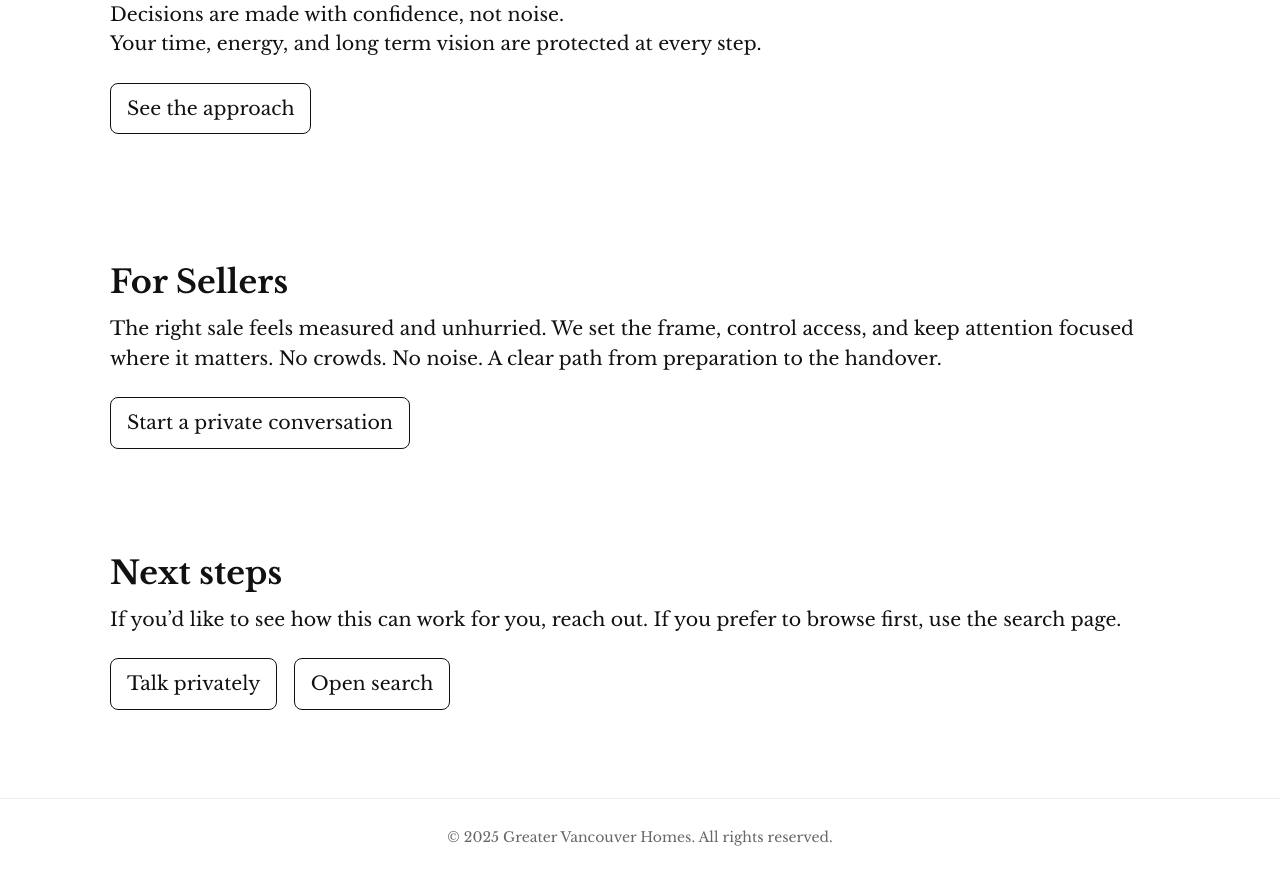
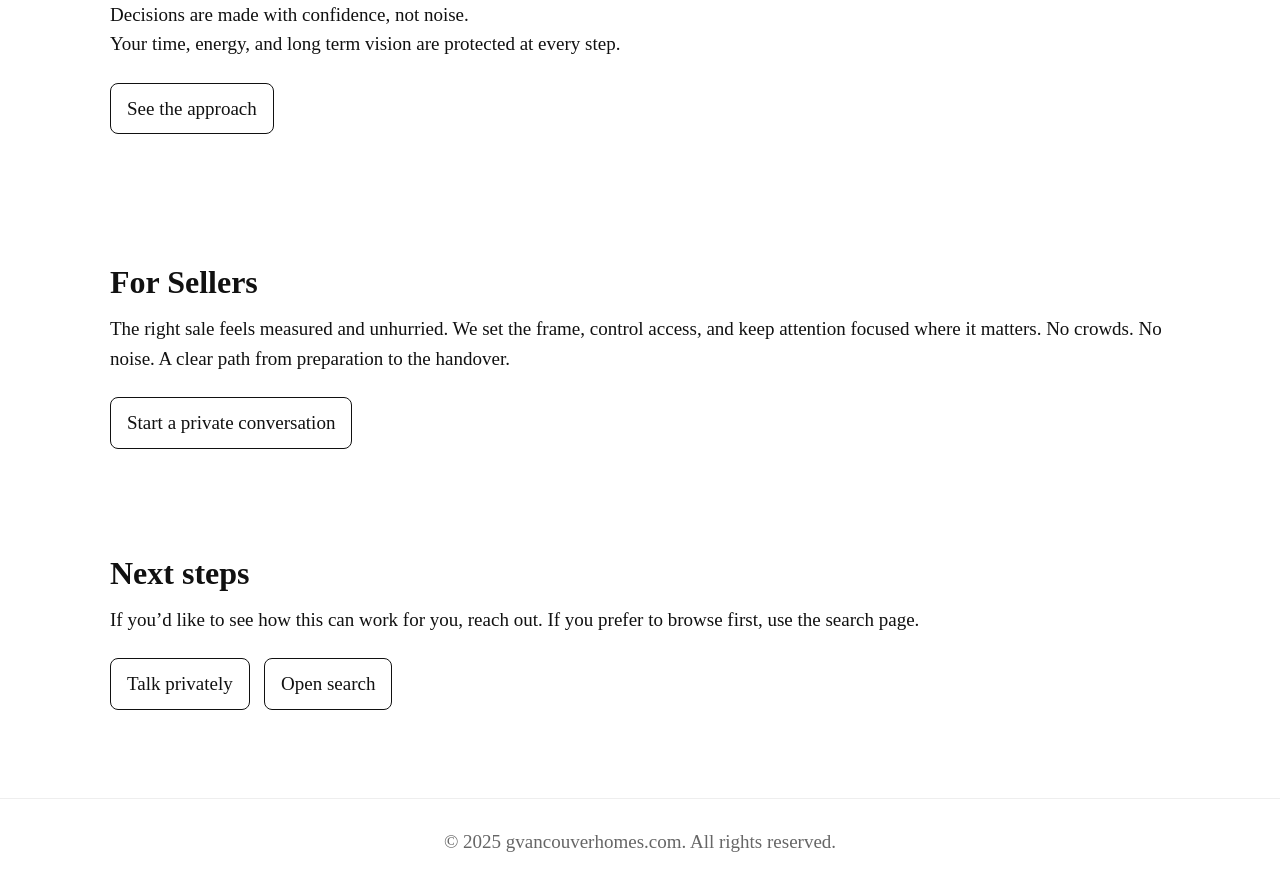
Before and after one commit to gvancouverhomes/gvancouverhomes.github.io, a Jekyll site: the page built from index.md, in a window 1280 px wide and 900 px high, scrolled down 1172 px. Shown: the top 891 px of the window. Built offline with Jekyll 4.4.1, drawn with Linux system fonts in a browser that asks for light colours.

Commit message:
Update default.html
Standardize layout: head, favicon, CSS, and includes

```diff
--- a/_layouts/default.html
+++ b/_layouts/default.html
@@ -1,86 +1,34 @@
 <!DOCTYPE html>
 <html lang="en">
 <head>
-  <meta charset="UTF-8">
+  <meta charset="utf-8">
   <title>{% if page.title %}{{ page.title }} | {% endif %}Greater Vancouver Homes</title>
   <meta name="viewport" content="width=device-width, initial-scale=1">
-  <meta name="description" content="{{ page.description | default: 'Discreet, high-level guidance for affluent buyers and sellers relocating to Greater Vancouver.' }}">
 
-  <!-- Canonical -->
-  <link rel="canonical" href="{{ page.url | absolute_url }}">
+  {% if page.description %}
+    <meta name="description" content="{{ page.description }}">
+  {% endif %}
 
   <!-- Favicon -->
-  <link rel="icon" href="{{ '/assets/favicon.ico' | relative_url }}">
+  <link rel="icon" type="image/png" href="{{ '/assets/images/favicon.png' | relative_url }}">
+  <!-- Optional .ico fallback if you have it -->
+  <!-- <link rel="icon" type="image/x-icon" href="{{ '/assets/images/favicon.ico' | relative_url }}"> -->
 
-  <!-- Fonts -->
-  <link rel="preconnect" href="https://fonts.gstatic.com" crossorigin>
-  <link rel="preconnect" href="https://fonts.googleapis.com" crossorigin>
-  <link href="https://fonts.googleapis.com/css2?family=Libre+Baskerville:wght@400;700&display=swap" rel="stylesheet">
-
-  <!-- CSS -->
+  <!-- Main CSS -->
   <link rel="stylesheet" href="{{ '/css/style.css' | relative_url }}">
 
-  <!-- Open Graph -->
-  <meta property="og:title" content="{{ page.title | default: 'Greater Vancouver Homes' }}">
-  <meta property="og:description" content="{{ page.description | default: 'Discreet, high-level guidance for affluent buyers and sellers relocating to Greater Vancouver.' }}">
-  <meta property="og:type" content="website">
+  <!-- Social preview (safe defaults, can tune later) -->
+  <meta property="og:title" content="{{ page.title | escape }}">
+  <meta property="og:description" content="{{ page.description | escape }}">
+  <meta property="og:image" content="{{ '/assets/images/hero.png' | absolute_url }}">
   <meta property="og:url" content="{{ page.url | absolute_url }}">
-  <meta property="og:image" content="https://gvancouverhomes.com/assets/og-hero.jpg">
-
-  <!-- Twitter -->
   <meta name="twitter:card" content="summary_large_image">
-  <meta name="twitter:title" content="{{ page.title | default: 'Greater Vancouver Homes' }}">
-  <meta name="twitter:description" content="{{ page.description | default: 'Discreet, high-level guidance for affluent buyers and sellers relocating to Greater Vancouver.' }}">
-  <meta name="twitter:image" content="https://gvancouverhomes.com/assets/og-hero.jpg">
-
-  <!-- Schema: RealEstateAgent -->
-  <script type="application/ld+json">
-  {
-    "@context": "https://schema.org",
-    "@type": "RealEstateAgent",
-    "name": "Greater Vancouver Homes",
-    "url": "https://gvancouverhomes.com/",
-    "logo": "https://gvancouverhomes.com/assets/logo.png",
-    "image": "https://gvancouverhomes.com/assets/og-hero.jpg",
-    "areaServed": "Greater Vancouver, BC",
-    "address": {
-      "@type": "PostalAddress",
-      "addressLocality": "Surrey",
-      "addressRegion": "BC",
-      "addressCountry": "CA"
-    },
-    "sameAs": [
-      "https://www.youtube.com/@gvancouverhomes",
-      "https://www.instagram.com/gvancouverhomes",
-      "https://www.linkedin.com/in/tanvirbhupal"
-    ]
-  }
-  </script>
 </head>
 <body>
-
-  <!-- Styled Navigation -->
-  <nav class="nav wrapper">
-    <a href="{{ '/' | relative_url }}" {% if page.url == '/' %}class="active"{% endif %}>Home</a>
-    <a href="{{ '/about.html' | relative_url }}" {% if page.url == '/about.html' %}class="active"{% endif %}>About</a>
-    <a href="{{ '/blog/' | relative_url }}" {% if page.url contains '/blog/' %}class="active"{% endif %}>Blog</a>
-    <a href="{{ '/contact.html' | relative_url }}" {% if page.url == '/contact.html' %}class="active"{% endif %}>Contact</a>
-    <a href="{{ '/search.html' | relative_url }}" {% if page.url == '/search.html' %}class="active"{% endif %}>Search</a>
-    <a href="{{ '/privacy.html' | relative_url }}" {% if page.url == '/privacy.html' %}class="active"{% endif %}>Privacy</a>
-    <a href="{{ '/terms.html' | relative_url }}" {% if page.url == '/terms.html' %}class="active"{% endif %}>Terms</a>
-  </nav>
-
-  <!-- Main content -->
-  <main role="main">
+  {% include header.html %}
+  <main id="content">
     {{ content }}
   </main>
-
-  <!-- Footer -->
-  <footer>
-    <div class="wrapper">
-      © {{ site.time | date: '%Y' }} Greater Vancouver Homes. All rights reserved.
-    </div>
-  </footer>
-
+  {% include footer.html %}
 </body>
 </html>
```
